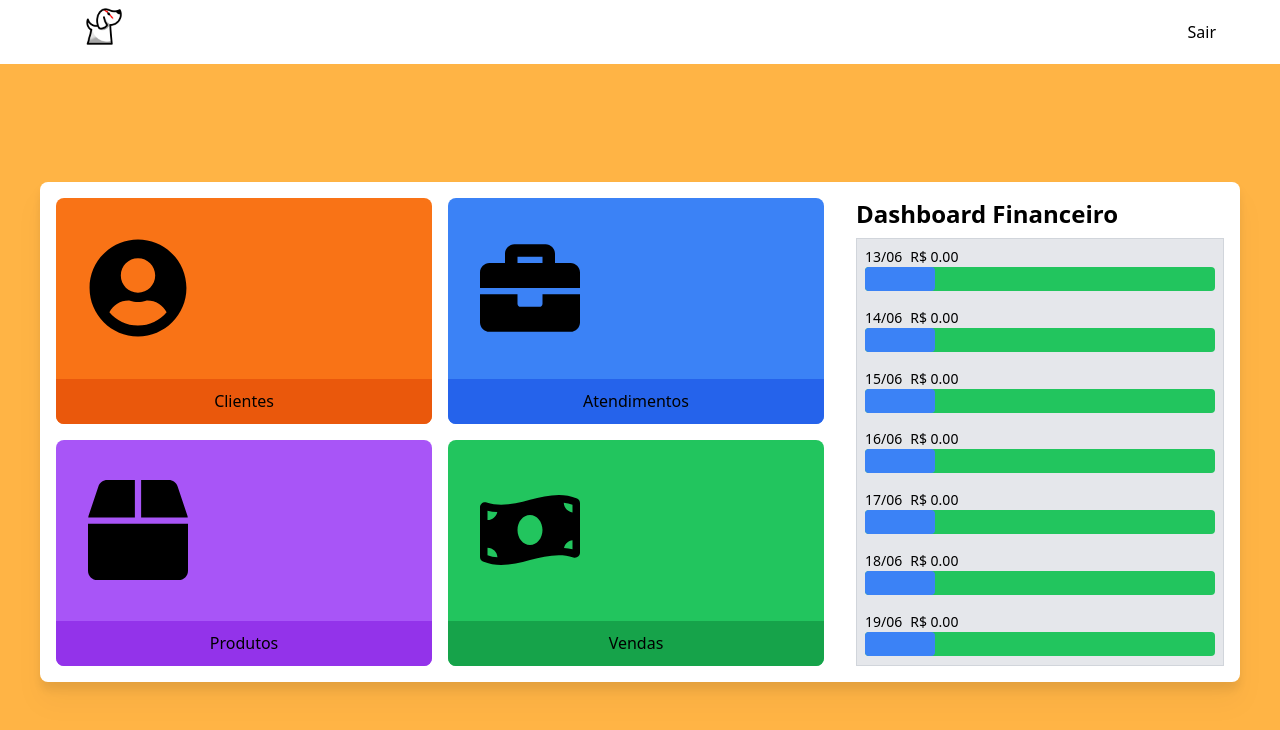
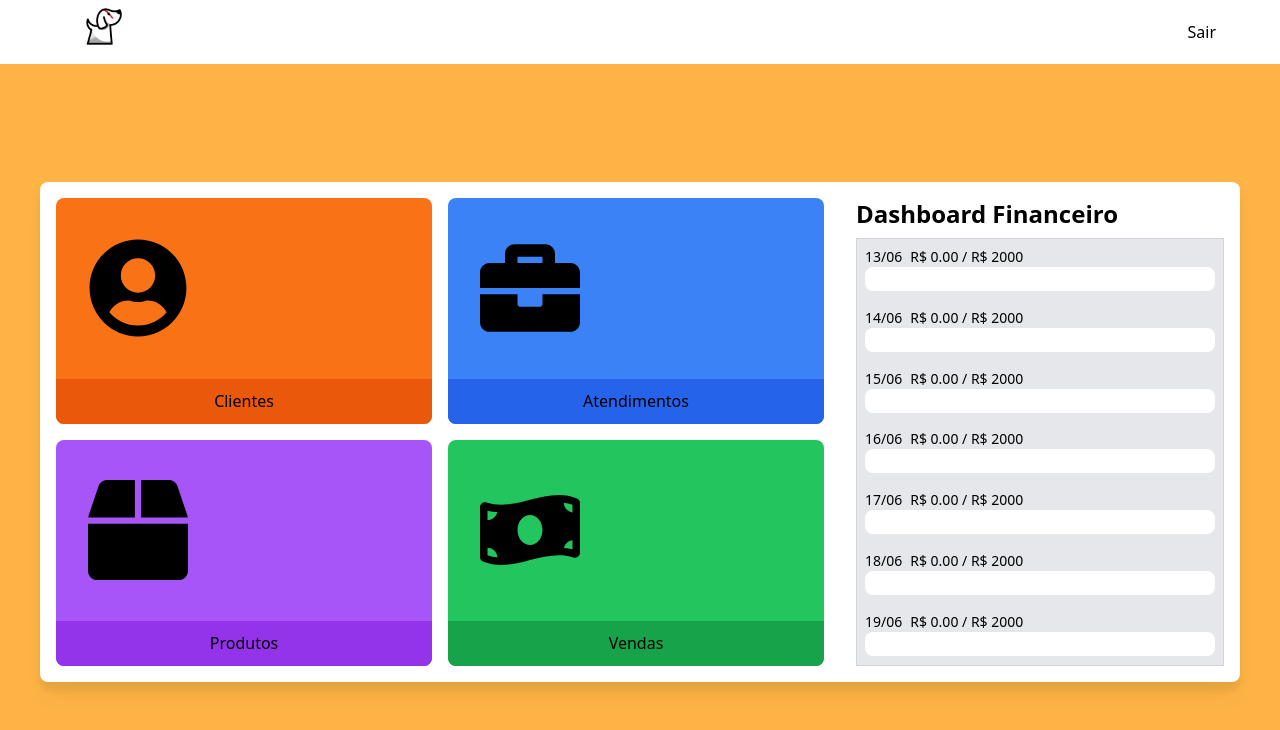
Before and after one commit to KaioBrenner/kratos_petshop, a React (Vite) app in the folder frontend/: page /home in a window 1280 px wide. Shown: the top 730 px of the page. Built offline with nearby package versions, Linux system fonts and the light colour scheme; no server answers.

Commit message:
dashboard updates

```diff
--- a/frontend/src/components/ProgressBar.jsx
+++ b/frontend/src/components/ProgressBar.jsx
@@ -1,11 +1,13 @@
 import React, { useEffect, useState } from "react";
 import axios from "axios";
 
-const ProgressBar = ({ progress, date }) => {
+const ProgressBar = ({ date }) => {
   const [progressPer, setProgressPer] = useState();
+  const [progress, setProgress] = useState();
   const [valueAbove, setValueAbove] = useState();
   const [sales, setSales] = useState([]);
   const [dayBilling, setDayBilling] = useState(0);
+  const [meta, setMeta] = useState(2000)
 
   useEffect(() => {
     async function fetchSales() {
@@ -38,28 +40,34 @@ const ProgressBar = ({ progress, date }) => {
   }, [sales]);
 
   useEffect(() => {
-    console.log("Valor atual de dayBilling:", dayBilling);
+    const updatedProgressPer = (dayBilling / meta) * 100;
+    setProgressPer(updatedProgressPer);
 
+    console.log("Valor atual de progressPer:", updatedProgressPer);
 
+    if (updatedProgressPer > 100) {
+        setProgressPer(100)
+        setValueAbove(updatedProgressPer - 100)
+      console.log("acima");
+    }
+  }, [dayBilling, progressPer]);
 
-  }, [dayBilling]);
+  //   useEffect(() => {
+  //     setProgressPer(progress);
 
-  useEffect(() => {
-    setProgressPer(progress);
+  //     if (progress > 100) {
+  //       const difference = progress - 100;
 
-    if (progress > 100) {
-      const difference = progress - 100;
-
-      setProgressPer(100);
-      setValueAbove(difference);
-    }
-  }, []);
+  //       setProgressPer(100);
+  //       setValueAbove(difference);
+  //     }
+  //   }, []);
 
   return (
     <div className="bg-gray-200 flex flex-col items-start h-[14.28%] p-2">
       <div className="flex gap-2 text-sm">
         <p>{date}</p>
-        <p>R$ {dayBilling.toFixed(2)}</p>
+        <p>R$ {dayBilling.toFixed(2)} / R$ {meta}</p>
       </div>
       <div className="h-6 w-full bg-white rounded-lg relative" title={progress}>
         <div
```
